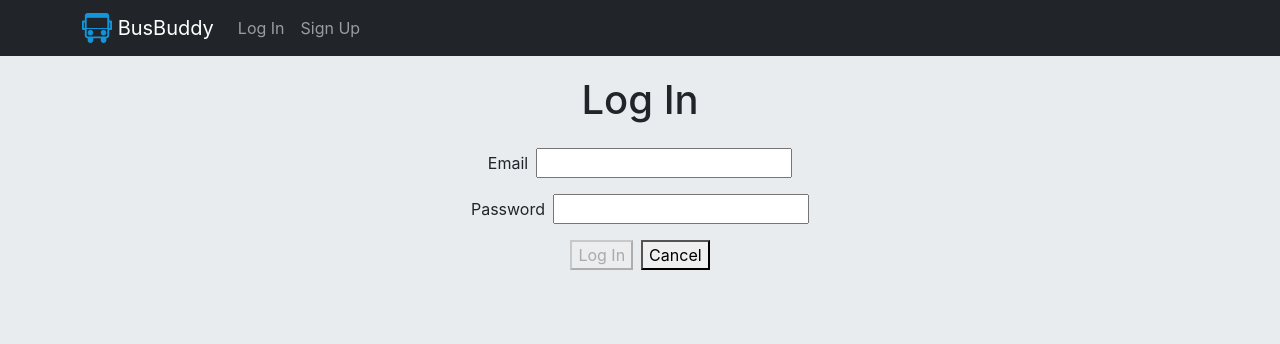
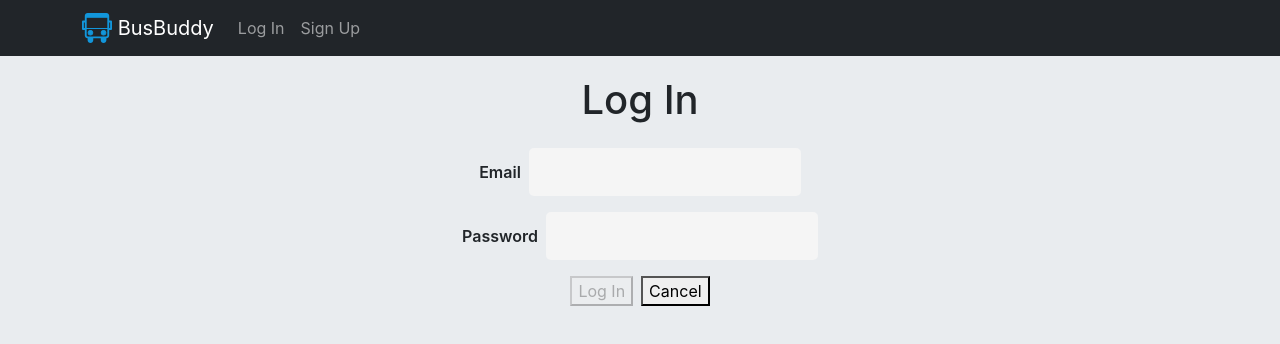
Before and after one commit to leonshiyan/bus-buddy-front-end, a React (Vite) app: page /login in a window 1280 px wide. Shown: the top 344 px of the page. Built offline with nearby package versions, Linux system fonts and the light colour scheme; no server answers.

Commit message:
signup form css update

```diff
--- a/src/components/SignupForm/SignupForm.module.css
+++ b/src/components/SignupForm/SignupForm.module.css
@@ -1,17 +1,42 @@
 .container {
+  width: 100%;
   display: flex;
-  flex-flow: column nowrap;
-  justify-content: center;
-  align-items: center;
+  padding: 20px;
+  max-width: 60vw;
+  border-radius: 5px;
   margin-bottom: 50px;
+  flex-direction: column;
+  background-color: white;
+  border: 1px solid var(--border);
+  box-shadow: -1px 5px 19px -5px rgba(0, 0, 0, 0.25);
+  -moz-box-shadow: -1px 5px 19px -5px rgba(0, 0, 0, 0.25);
+  -webkit-box-shadow: -1px 5px 19px -5px rgba(0, 0, 0, 0.25);
 }
-
 .label,
 .button {
   margin-right: .5rem;
-  width: 20rem;
+  width: 100%;
+  margin-top: 1rem;
 }
 
 .inputContainer {
-  margin-bottom: 1rem;
+  width: 100%;
+  display: flex;
+  margin-bottom: .25rem;
+  flex-direction: column;
 }
+
+input {
+  border: none;
+  padding: 12px;
+  font-size: 16px;
+  resize: vertical;
+  border-radius: 5px;
+  background: whitesmoke;
+  margin: 7px 0px 14px 0px;
+  border: 1px solid var(--border);
+}
+label {
+  font-size: 16px;
+  font-weight: 600;
+}
```
